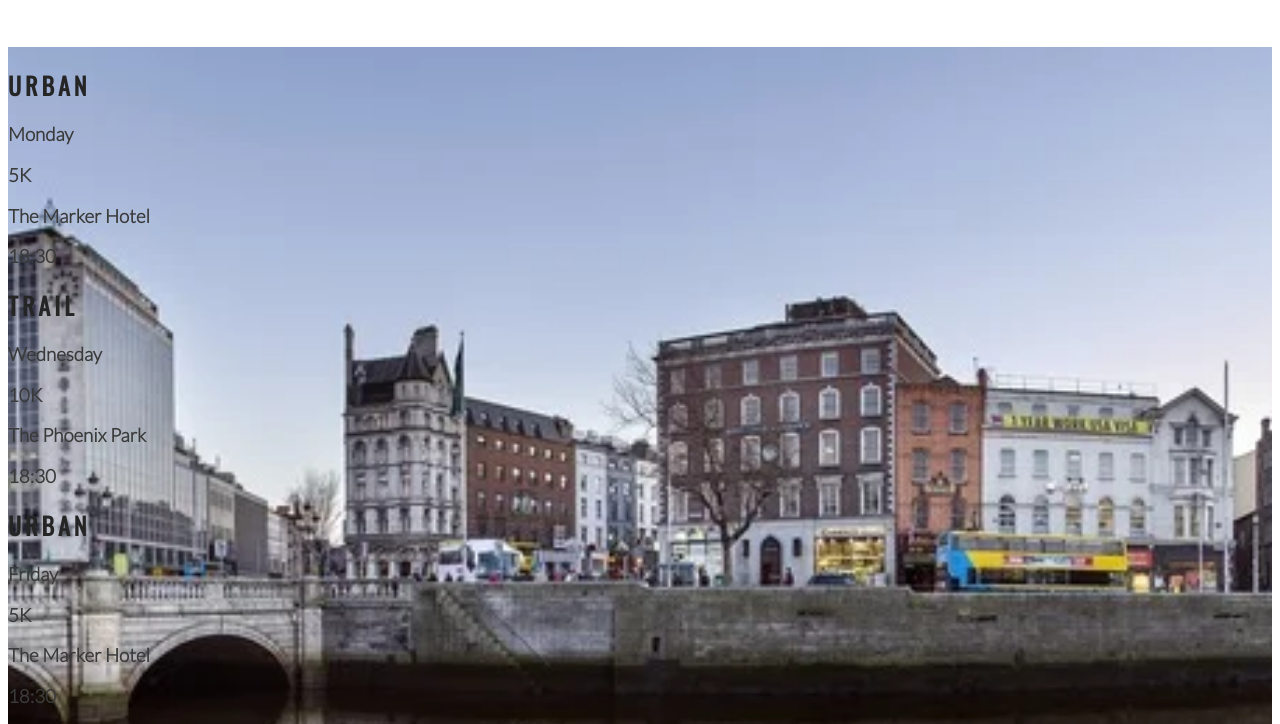
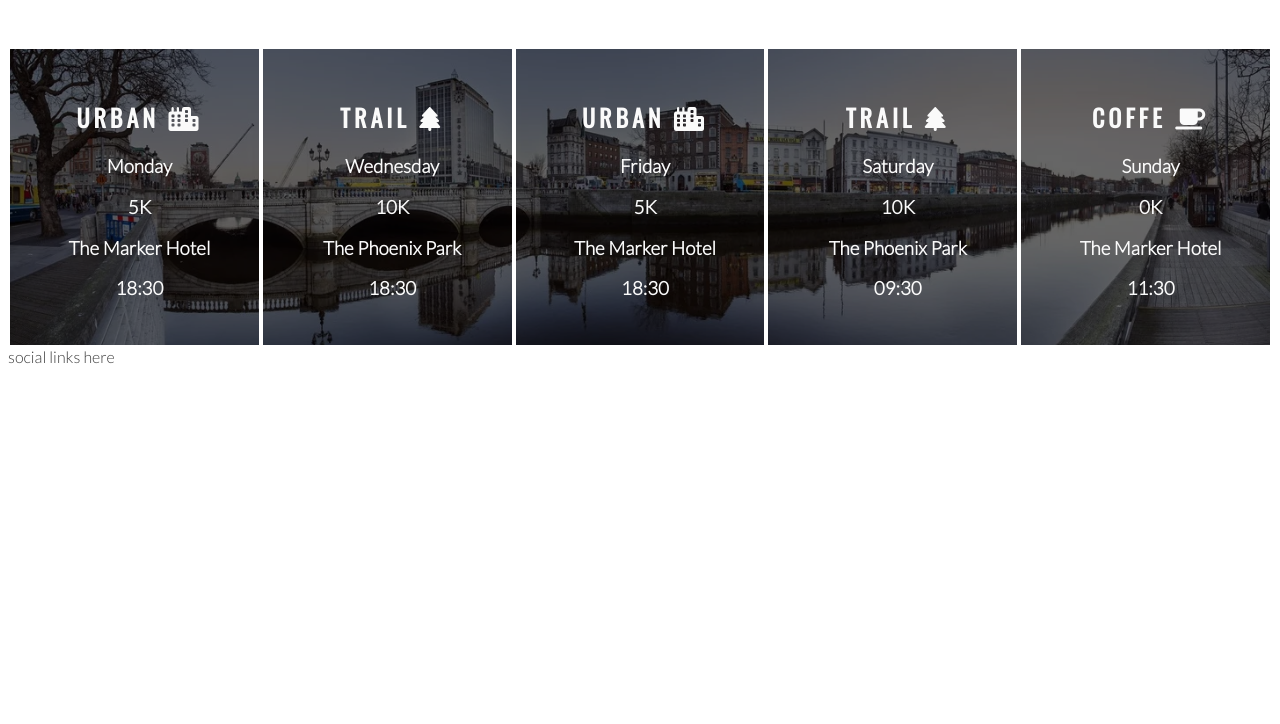
Before and after one commit to addas3/love-running, a plain HTML site: page index.html in a window 1280 px wide. Shown: the part 1335-2059 px from the top of the page. After the commit the page ends 1709 px from the top, so only its background shows below. Drawn offline with nearby package versions, Linux system fonts and the light colour scheme.

Commit message:
Style times and add icons

```diff
--- a/assets/css/style.css
+++ b/assets/css/style.css
@@ -209,3 +209,20 @@ hr {
     width: 100%;
     overflow: hidden;
 }
+
+#times div {
+    color: #fafafa;
+    background-color: rgba(0, 0, 0, .6);
+    width: 20%;
+    height: 300px;
+    float: left;
+    padding: 30px 0 0 10px;
+    text-align: center;
+    border: 2px solid white;
+    box-sizing: border-box;
+
+}
+
+#times h2 {
+    color: #fafafa;
+}
--- a/index.html
+++ b/index.html
@@ -86,35 +86,35 @@
     </section>
     <section id="times">
         <div>
-            <h2>Urban</h2>
+            <h2>Urban <i class="fa-solid fa-city"></i></h2>
             <h3>Monday</h3>
             <h3>5K</h3>
             <h3>The Marker Hotel</h3>
             <h3>18:30</h3>
         </div>
         <div>
-            <h2>Trail</h2>
+            <h2>Trail <i class="fa-solid fa-tree"></i></h2>
             <h3>Wednesday</h3>
             <h3>10K</h3>
             <h3>The Phoenix Park</h3>
             <h3>18:30</h3>
         </div>
         <div>
-            <h2>Urban</h2>
+            <h2>Urban <i class="fa-solid fa-city"></i></h2>
             <h3>Friday</h3>
             <h3>5K</h3>
             <h3>The Marker Hotel</h3>
             <h3>18:30</h3>
         </div>
         <div>
-            <h2>Trail</h2>
+            <h2>Trail <i class="fa-solid fa-tree"></i></h2>
             <h3>Saturday</h3>
             <h3>10K</h3>
             <h3>The Phoenix Park</h3>
             <h3>09:30</h3>
         </div>
         <div>
-            <h2>Coffe</h2>
+            <h2>Coffe <i class="fa-solid fa-mug-saucer"></i></h2>
             <h3>Sunday</h3>
             <h3>0K</h3>
             <h3>The Marker Hotel</h3>
```
